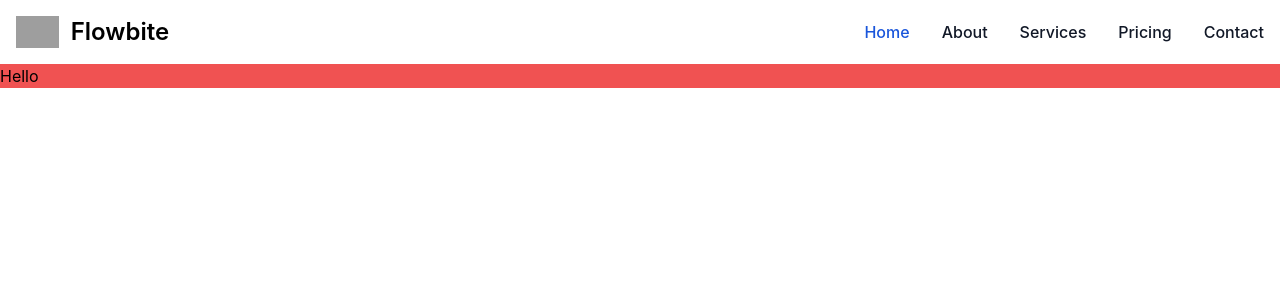
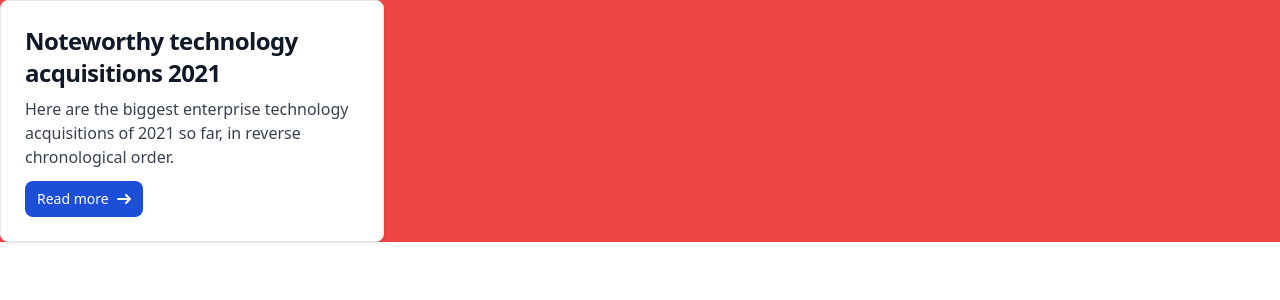
Before and after one commit to KurutoDenzeru/Byte-Forge, a Nuxt app: page / in a window 1280 px wide. Shown: the top 300 px of the page. Built offline with nearby package versions, Linux system fonts and the light colour scheme; grey boxes are pictures that could not be loaded.

Commit message:
feat: added card

```diff
--- a/pages/index.vue
+++ b/pages/index.vue
@@ -1,6 +1,19 @@
 <template>
     <div>
-        <Navbar />
-        <h1>Hello</h1>
+
+
+<div class="max-w-sm p-6 bg-white border border-gray-200 rounded-lg shadow dark:bg-gray-800 dark:border-gray-700">
+    <a href="#">
+        <h5 class="mb-2 text-2xl font-bold tracking-tight text-gray-900 dark:text-white">Noteworthy technology acquisitions 2021</h5>
+    </a>
+    <p class="mb-3 font-normal text-gray-700 dark:text-gray-400">Here are the biggest enterprise technology acquisitions of 2021 so far, in reverse chronological order.</p>
+    <a href="#" class="inline-flex items-center px-3 py-2 text-sm font-medium text-center text-white bg-blue-700 rounded-lg hover:bg-blue-800 focus:ring-4 focus:outline-none focus:ring-blue-300 dark:bg-blue-600 dark:hover:bg-blue-700 dark:focus:ring-blue-800">
+        Read more
+        <svg class="rtl:rotate-180 w-3.5 h-3.5 ms-2" aria-hidden="true" xmlns="http://www.w3.org/2000/svg" fill="none" viewBox="0 0 14 10">
+            <path stroke="currentColor" stroke-linecap="round" stroke-linejoin="round" stroke-width="2" d="M1 5h12m0 0L9 1m4 4L9 9"/>
+        </svg>
+    </a>
+</div>
+
     </div>
 </template>
```
